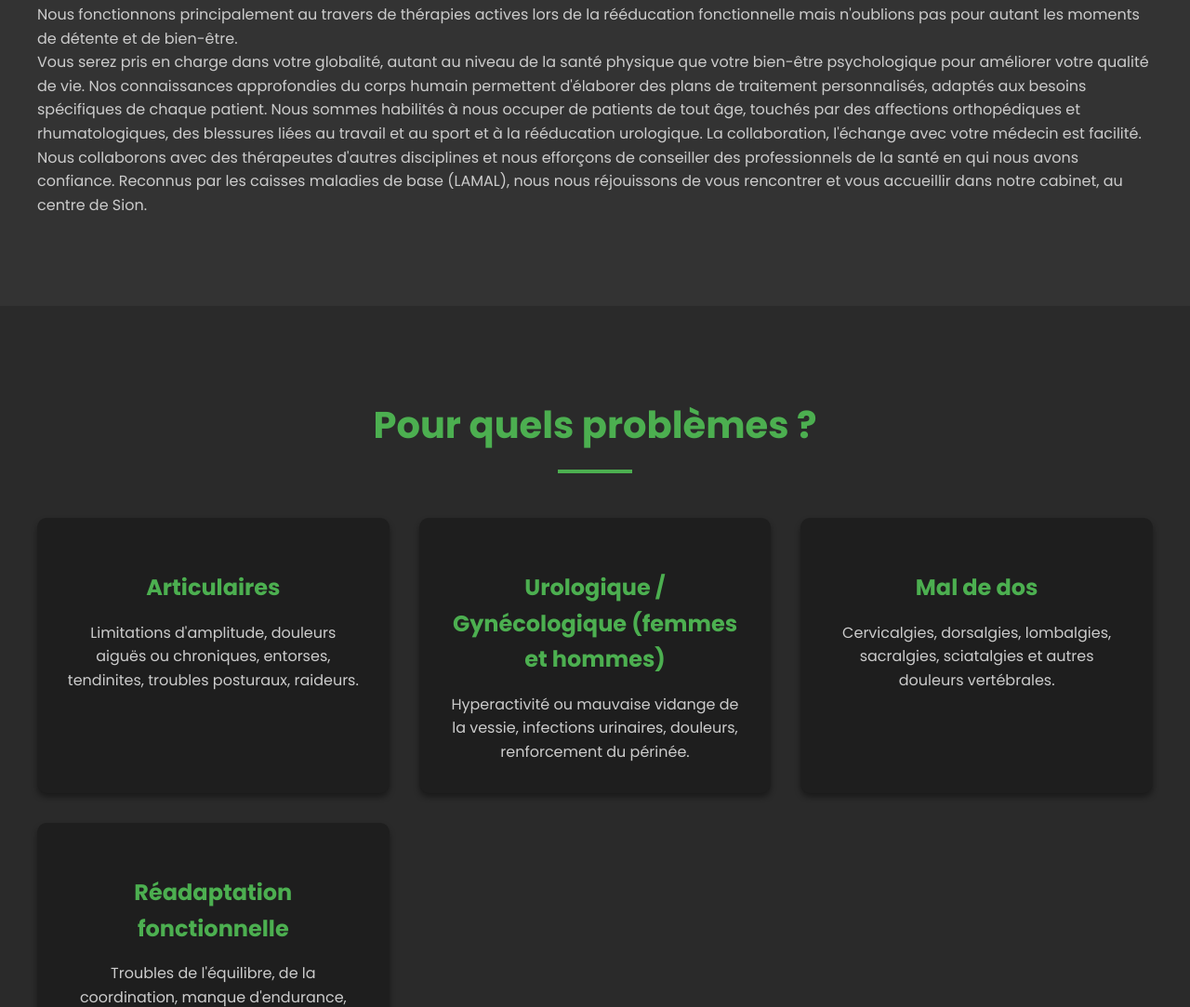
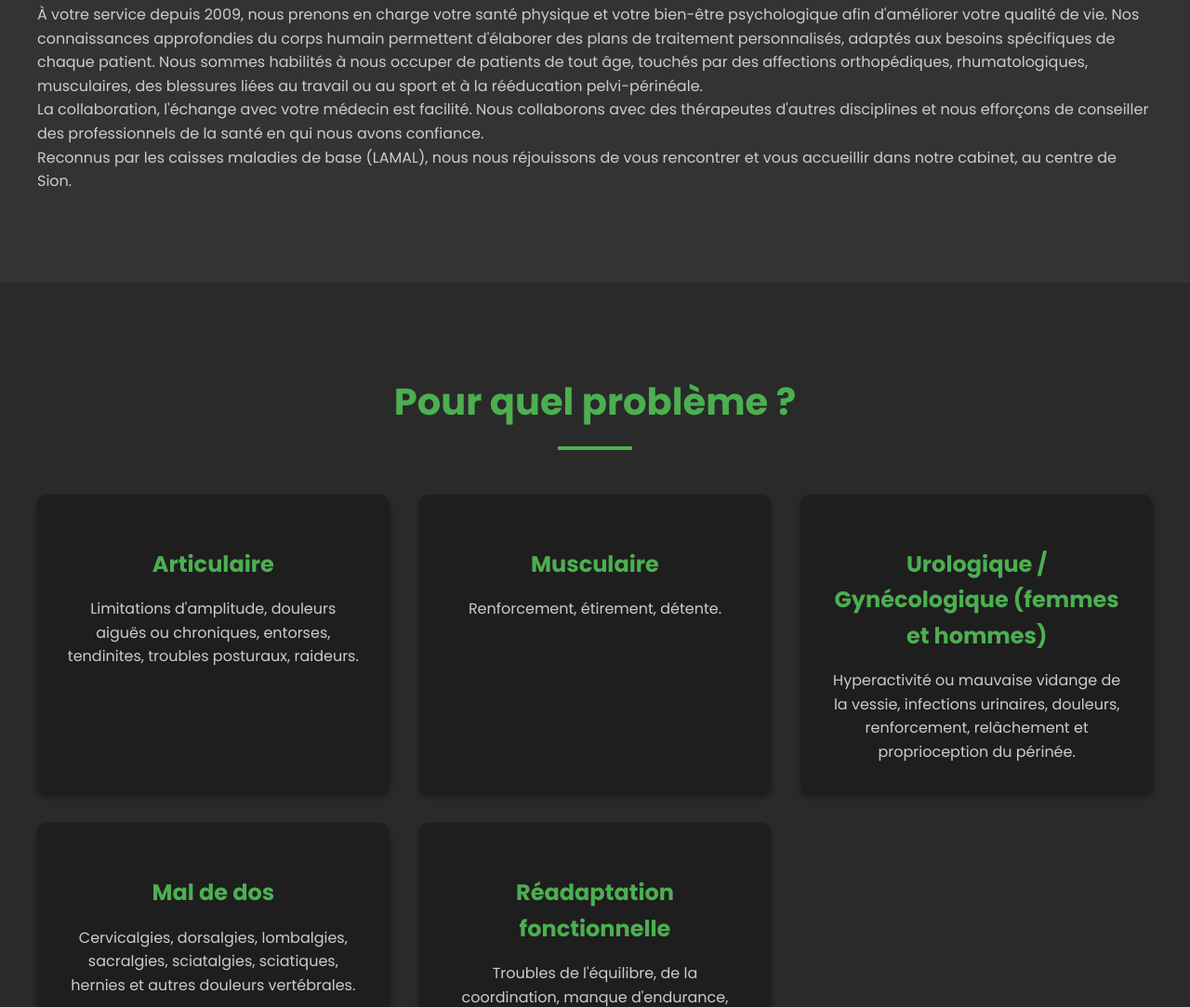
Before and after one commit to reronxe/physio_v1, a plain HTML site: page index.html in a window 1280 px wide. Shown: the part 1105-2188 px from the top of the page at 93% size. Drawn offline with Linux system fonts and the light colour scheme.

Commit message:
Update index.html

```diff
--- a/index.html
+++ b/index.html
@@ -757,7 +757,7 @@ a:focus, button:focus {
 
     <div class="hero-content">
       <h1>Votre physiothérapie à Sion</h1>
-      <p>A votre service depuis 2009</p>
+
       <a href="#about" class="btn">Nous decouvrir</a>
     </div>
   </section>
@@ -773,8 +773,9 @@ a:focus, button:focus {
 
         <div class="about-content">
           <div class="about-text fade-in">
-            <p>Nous fonctionnons principalement au travers de thérapies actives lors de la rééducation fonctionnelle mais n'oublions pas pour autant les moments de détente et de bien-être. </p>
-            <p>Vous serez pris en charge dans votre globalité, autant au niveau de la santé physique que votre bien-être psychologique pour améliorer votre qualité de vie. Nos connaissances approfondies du corps humain permettent d'élaborer des plans de traitement personnalisés, adaptés aux besoins spécifiques de chaque patient. Nous sommes habilités à nous occuper de patients de tout âge, touchés par des affections orthopédiques et rhumatologiques, des blessures liées au travail et au sport et à la rééducation urologique. La collaboration, l'échange avec votre médecin est facilité. Nous collaborons avec des thérapeutes d'autres disciplines et nous efforçons de conseiller des professionnels de la santé en qui nous avons confiance. Reconnus par les caisses maladies de base (LAMAL), nous nous réjouissons de vous rencontrer et vous accueillir dans notre cabinet, au centre de Sion.</p>
+            <p>À votre service depuis 2009, nous prenons en charge votre santé physique et votre bien-être psychologique afin d'améliorer votre qualité de vie. Nos connaissances approfondies du corps humain permettent d'élaborer des plans de traitement personnalisés, adaptés aux besoins spécifiques de chaque patient. Nous sommes habilités à nous occuper de patients de tout âge, touchés par des affections orthopédiques, rhumatologiques, musculaires, des blessures liées au travail ou au sport et à la rééducation pelvi-périnéale. </p>
+            <p>La collaboration, l'échange avec votre médecin est facilité. Nous collaborons avec des thérapeutes d'autres disciplines et nous efforçons de conseiller des professionnels de la santé en qui nous avons confiance. </p>
+            <p>Reconnus par les caisses maladies de base (LAMAL), nous nous réjouissons de vous rencontrer et vous accueillir dans notre cabinet, au centre de Sion.</p>
           </div>
         </div>
       </div>
@@ -784,7 +785,7 @@ a:focus, button:focus {
     <section id="services">
       <div class="container">
         <div class="section-title">
-          <h2>Pour quels problèmes ?</h2>
+          <h2>Pour quel problème ?</h2>
         </div>
 
         <div class="services-grid">
@@ -792,8 +793,16 @@ a:focus, button:focus {
             <div class="service-icon">
 
             </div>
-            <h3>Articulaires</h3>
+            <h3>Articulaire</h3>
             <p>Limitations d'amplitude, douleurs aiguës ou chroniques, entorses, tendinites, troubles posturaux, raideurs.</p>
+          </div>
+
+          <div class="service-card fade-in">
+            <div class="service-icon">
+
+            </div>
+            <h3>Musculaire</h3>
+            <p>Renforcement, étirement, détente.</p>
           </div>
 
           <div class="service-card fade-in delay-1">
@@ -801,7 +810,7 @@ a:focus, button:focus {
 
             </div>
             <h3>Urologique / Gynécologique (femmes et hommes)</h3>
-            <p>Hyperactivité ou mauvaise vidange de la vessie, infections urinaires, douleurs, renforcement du périnée.</p>
+            <p>Hyperactivité ou mauvaise vidange de la vessie, infections urinaires, douleurs, renforcement, relâchement et proprioception du périnée.</p>
           </div>
 
           <div class="service-card fade-in delay-2">
@@ -809,7 +818,7 @@ a:focus, button:focus {
 
             </div>
             <h3>Mal de dos</h3>
-            <p>Cervicalgies, dorsalgies, lombalgies, sacralgies, sciatalgies et autres douleurs vertébrales.</p>
+            <p>Cervicalgies, dorsalgies, lombalgies, sacralgies, sciatalgies, sciatiques, hernies et autres douleurs vertébrales.</p>
           </div>
 
           <div class="service-card fade-in delay-3">
@@ -901,9 +910,9 @@ a:focus, button:focus {
               </div>
               <div class="contact-text">
                 <h3>Horaires</h3>
-                <p>Lundi – Jeudi : 8h00-12h00 / 14h00-18h00<br>
+                <p>Lundi – Jeudi : 8h00-12h00 / 13h30-18h00<br>
                 Vendredi : 8H00-12h00<br>
-                Samedi - Dimanche: Fermé</p>
+                Samedi - Dimanche : Fermé</p>
               </div>
             </div>
           </div>
```
